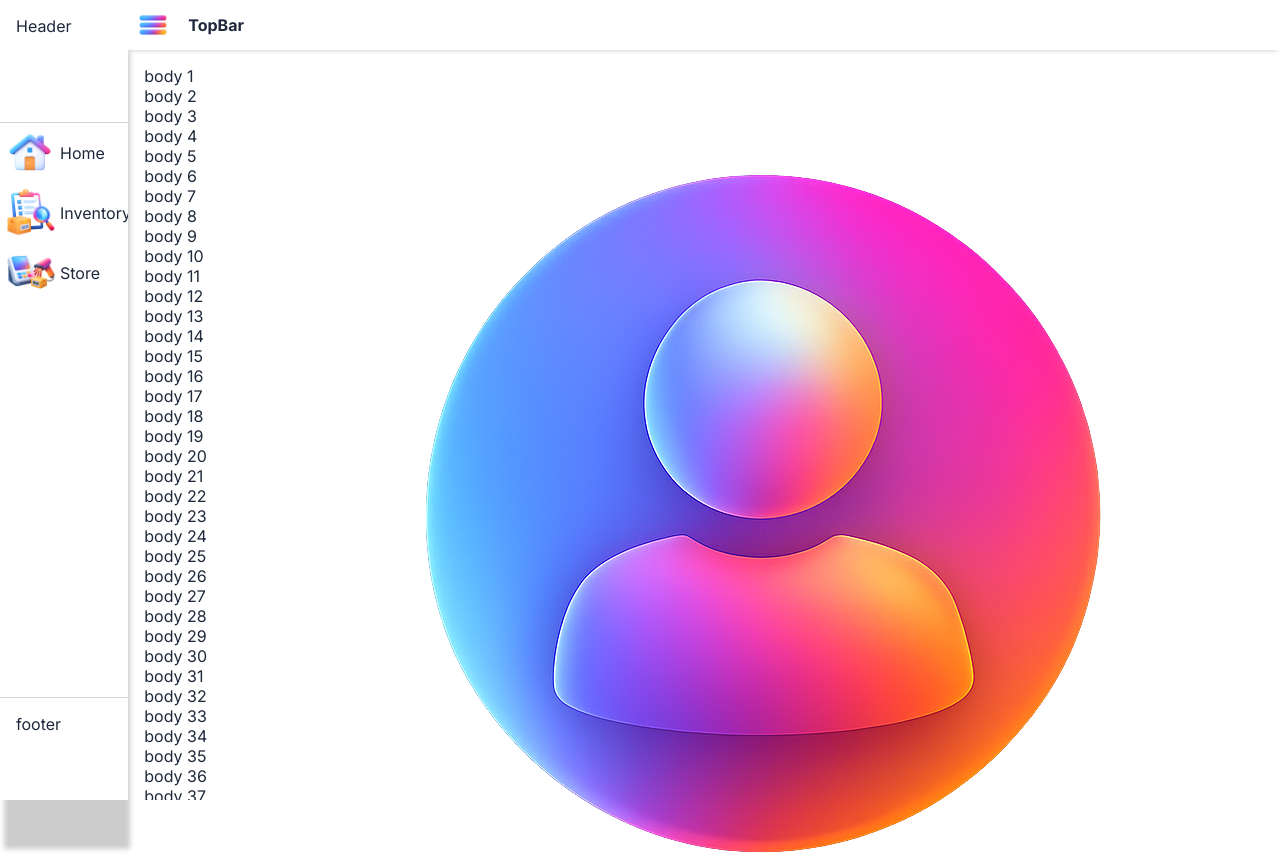
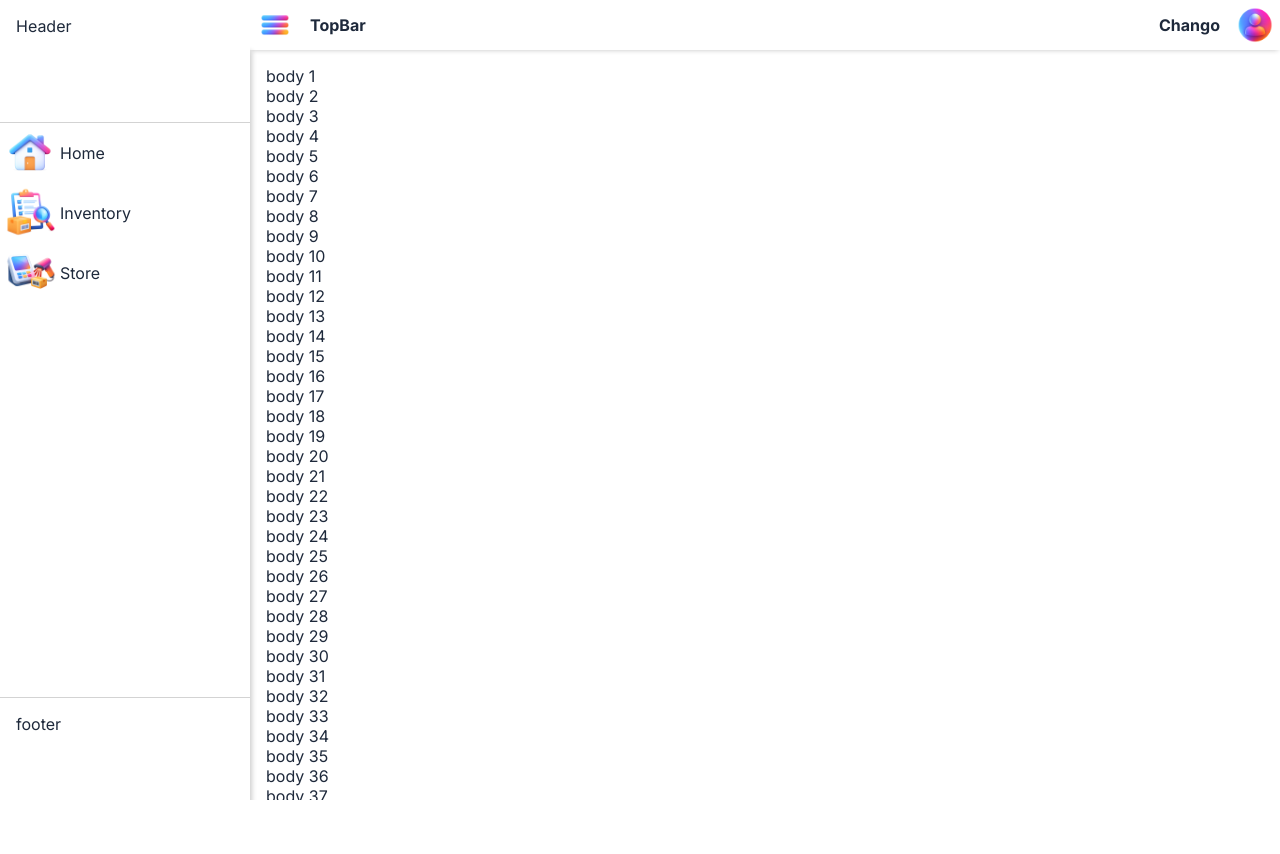
Before and after one commit to MiguelRendon666/saas_vue, a Vue app: page / in a window 1280 px wide. Shown: the top 854 px of the page. After the commit the page ends 800 px from the top, so only its background shows below. Built offline with nearby package versions, Linux system fonts and the light colour scheme.

Commit message:
checkpoint 3 on change view

```diff
--- a/src/App.vue
+++ b/src/App.vue
@@ -2,9 +2,11 @@
   <div class="app-container">
     <SideBarComponent
     :toggled="toggled"
-    @changeViewSignal="(module: Module) => console.log('View changed to:', module.nombre)"
+    @changeViewSignal="handleChangeView"
      />
-    <ComponentContainerComponent @toggle-sidebar="handleToggleSidebar" />
+    <ComponentContainerComponent
+    ref="ComponentContainer"
+    @toggle-sidebar="handleToggleSidebar" />
   </div>
 </template>
 
@@ -16,8 +18,15 @@ import type { Module } from './models/module';
 
 const toggled = ref(true);
 
+const componentContainer = ref<InstanceType<typeof ComponentContainerComponent> | null>(null);
+
 const handleToggleSidebar = () => {
   toggled.value = !toggled.value;
+};
+
+const handleChangeView = (module: Module) => {
+  console.log(componentContainer);
+  componentContainer.value?.ChangeView(module);
 };
 </script>
 
--- a/src/components/ComponentContainerComponent.vue
+++ b/src/components/ComponentContainerComponent.vue
@@ -7,15 +7,21 @@
     </div>
 </template>
 
-<script>
+<script lang="ts">
 import TopBarComponent from './TopBarComponent.vue';
+import { Module } from '@/models/module';
 
 export default {
     name: 'ComponentContainerComponent',
     components: {
         TopBarComponent
     },
-    emits: ['toggle-sidebar']
+    emits: ['toggle-sidebar'],
+    methods: {
+        ChangeView(module : Module) {
+            console.log('View changed to:', module.nombre);
+        },
+    },
 }
 </script>
 
--- a/src/components/TopBarComponent.vue
+++ b/src/components/TopBarComponent.vue
@@ -1,13 +1,13 @@
 <template>
     <div class="topbar">
         <div class="top-left-side">
-            <button @click="toggleSidebar" class="push-side-nav-button">
+            <button @click="toggleSidebar" :class="'push-side-nav-button' + (toggled_bar ? ' toggled' : '')">
                 <img :src="ICONS.MENU" alt="">
             </button>
             <span>TopBar</span>
         </div>
         <div class="top-right-side">
-            <button>
+            <button :class="'profile_button' + (toggled_profile ? ' toggled' : '')">
                 <img :src="ICONS.AVATAR" alt="">
             </button>
             Chango
@@ -24,6 +24,7 @@ export default {
     methods: {
         toggleSidebar() {
             this.$emit('toggle-sidebar');
+            this.toggled_bar = !this.toggled_bar;
         },
         logout() {
             console.log('Logout clicked');
@@ -31,7 +32,9 @@ export default {
     },
     data() {
         return {
-            ICONS
+            ICONS,
+            toggled_bar : false,
+            toggled_profile : false,
         }
     }
 }
@@ -50,19 +53,27 @@ export default {
     position: relative;
     z-index: 1;
 }
-.topbar .push-side-nav-button {
+.topbar .push-side-nav-button,
+.topbar .profile_button {
     aspect-ratio: 1 / 1;
     height: 100%;
     border: none;
-    background-color: transparent;
     border-radius: 100%;
     padding: 0 !important;
 }
-.topbar .push-side-nav-button:hover {
+.topbar .push-side-nav-button:hover,
+.topbar .profile_button:hover {
     background-color: rgba(0, 0, 0, 0.05);
 }
-.topbar .push-side-nav-button img {
+.topbar .push-side-nav-button img,
+.topbar .profile_button img {
     height: 100%;
+    transition: 0.5s ease;
+}
+
+.topbar .push-side-nav-button.toggled img,
+.topbar .profile_button.toggled img {
+    filter: grayscale(100%) brightness(1.3);
 }
 
 .topbar .top-left-side {
@@ -72,4 +83,12 @@ export default {
     gap: 10px;
     font-weight: bold;
 }
+
+.topbar .top-right-side {
+    display: flex;
+    flex-direction: row-reverse;
+    align-items: center;
+    gap: 10px;
+    font-weight: bold;
+}
 </style>
```
